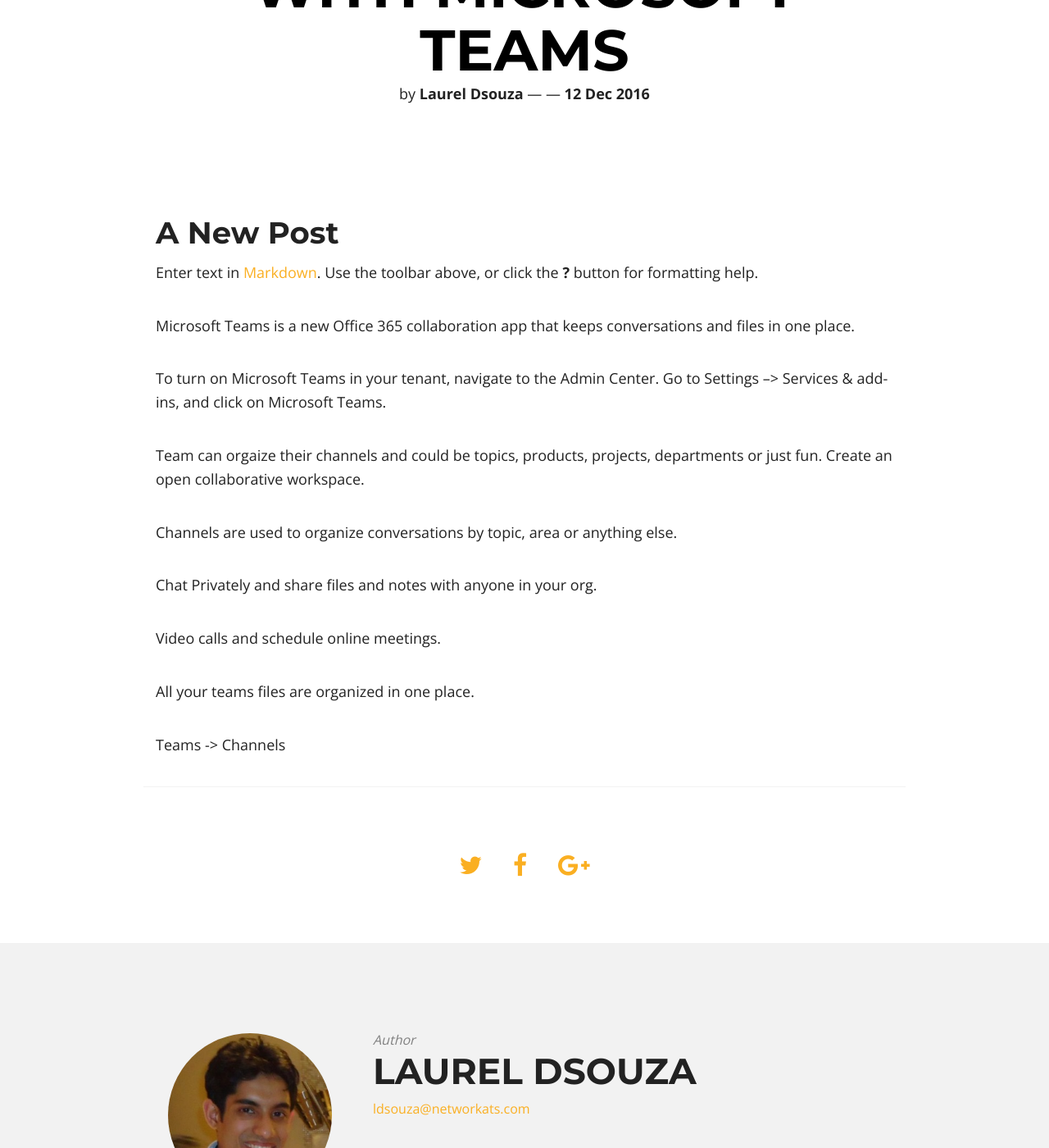
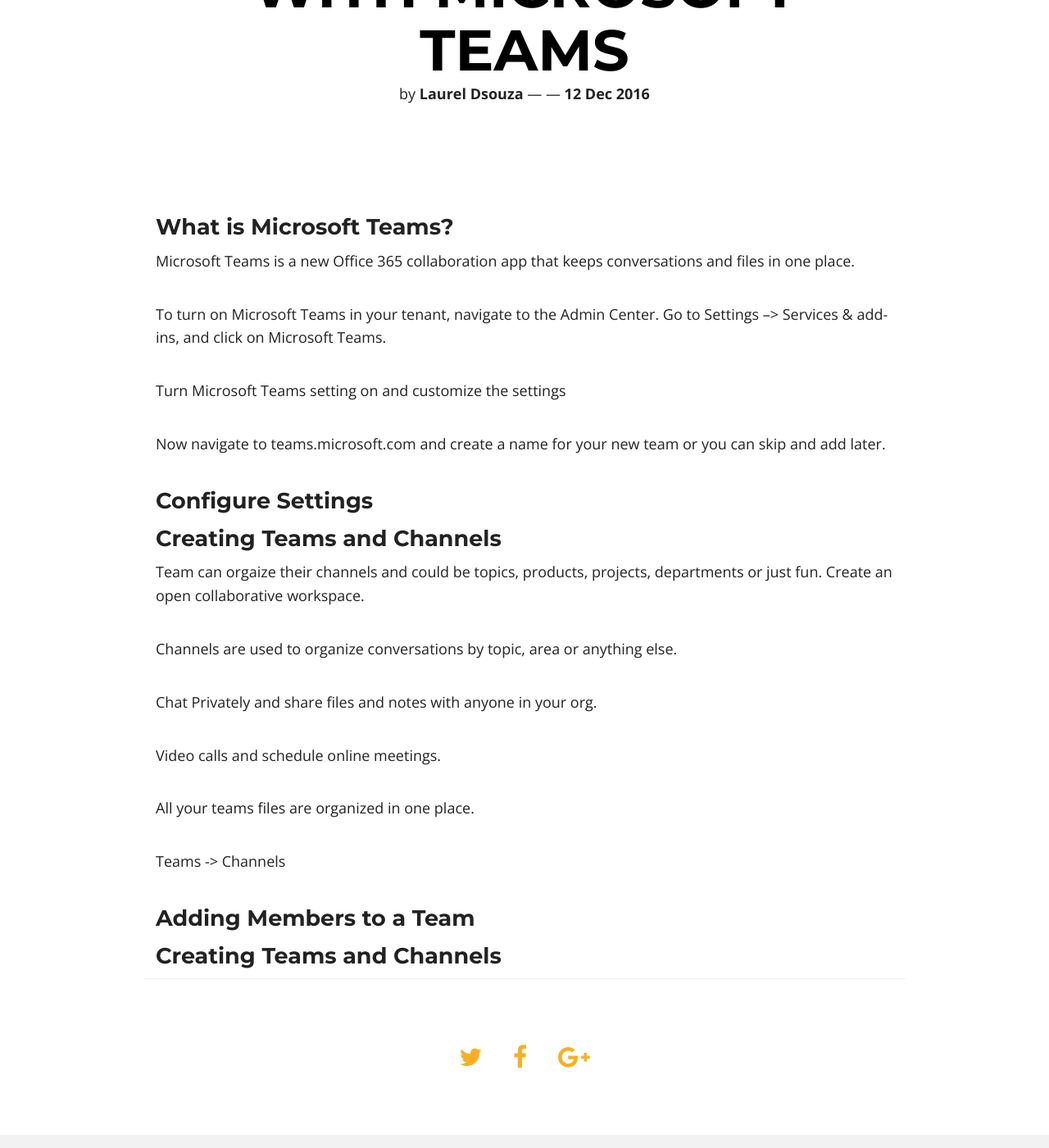
Before and after one commit to ldsouza/ldsouza.github.io, a Jekyll site: the page built from _posts/2016-12-12-getting-started-with-microsoft-teams.md, in a window 1280 px wide and 1400 px high, scrolled down 351 px. Shown: the whole window at 82% size. Built offline with Jekyll 4.4.1, drawn with Linux system fonts in a browser that asks for light colours; nearby versions of some CDN libraries.

Commit message:
Update 2016-12-12-getting-started-with-microsoft-teams.md

```diff
--- a/_posts/2016-12-12-getting-started-with-microsoft-teams.md
+++ b/_posts/2016-12-12-getting-started-with-microsoft-teams.md
@@ -6,14 +6,20 @@
 comments: false
 title: Getting Started with Microsoft Teams
 ---
-## A New Post
 
-Enter text in [Markdown](http://daringfireball.net/projects/markdown/). Use the toolbar above, or click the **?** button for formatting help.
+### What is Microsoft Teams?
 
 Microsoft Teams is a new Office 365 collaboration app that keeps conversations and files in one place.
 
 To turn on Microsoft Teams in your tenant, navigate to the Admin Center. Go to Settings –> Services & add-ins, and click on Microsoft Teams.
 
+Turn Microsoft Teams setting on and customize the settings
+
+Now navigate to teams.microsoft.com and create a name for your new team or you can skip and add later.
+
+### Configure Settings
+
+### Creating Teams and Channels
 
 Team can orgaize their channels and could be topics, products, projects, departments or just fun.
 Create an open collaborative workspace.
@@ -27,3 +33,7 @@
 All your teams files are organized in one place.
 
 Teams -> Channels
+
+### Adding Members to a Team
+
+### Creating Teams and Channels
```
